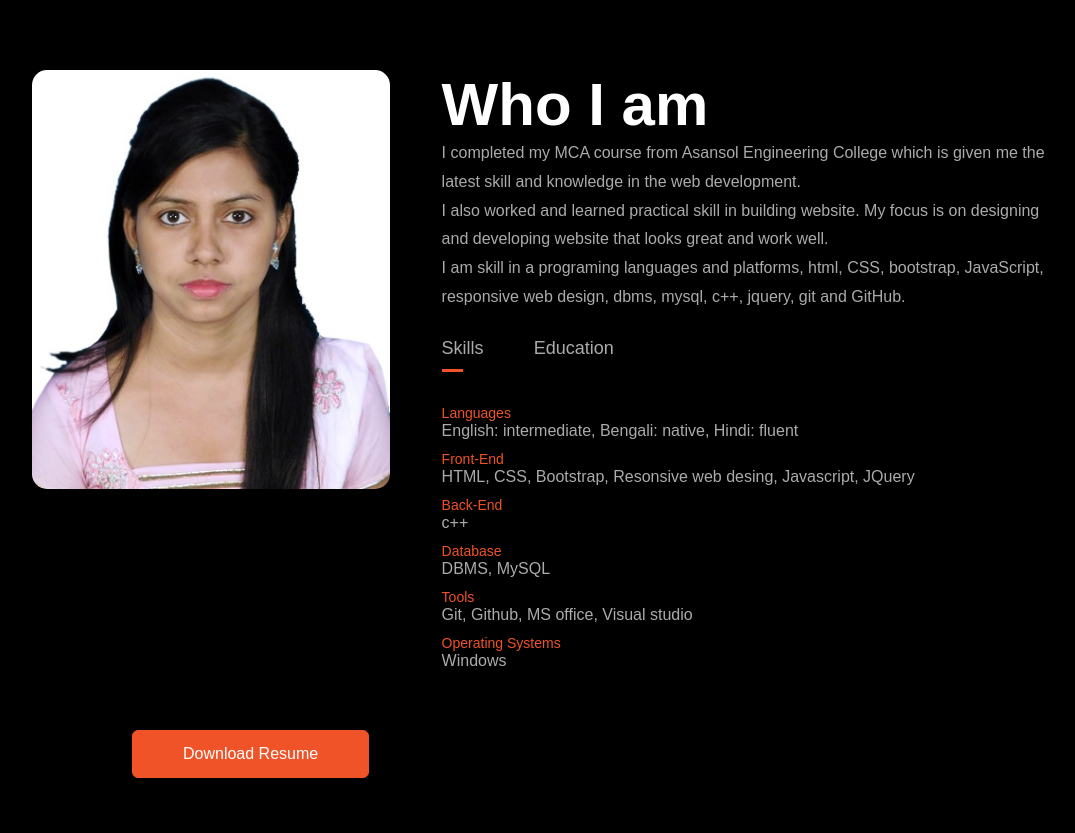
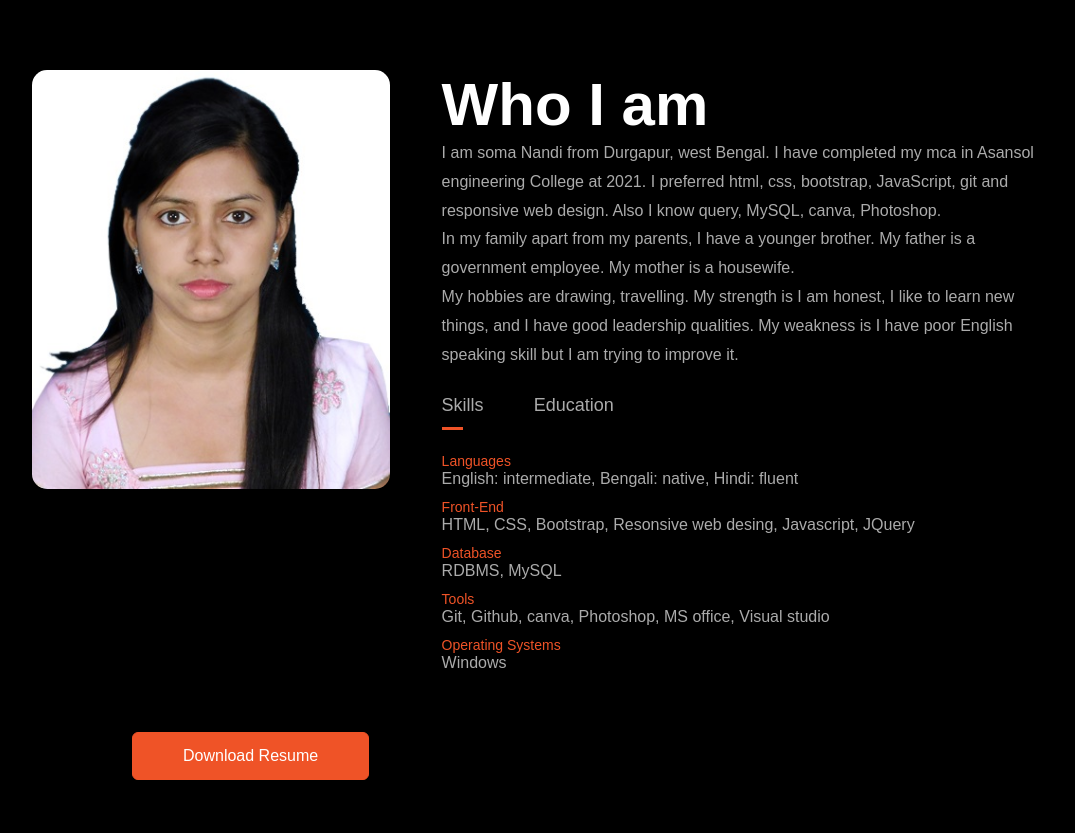
Before and after one commit to somanandi/portfolio, a plain HTML site: page index.html in a window 1280 px wide. Shown: the part 820-1653 px from the top of the page, without its empty margins (96-1171 px from the left). Drawn offline with Linux system fonts and the light colour scheme.

Commit message:
change cv

```diff
--- a/index.html
+++ b/index.html
@@ -41,9 +41,12 @@
                 </div>
                 <div class="abt-col-2">
                     <h1 class="sub-header">Who I am</h1>
-                    <p>I completed my MCA course from Asansol Engineering College which is given me the latest skill and knowledge in the web development.<br>
-                        I also worked and learned practical skill in building website. My focus is on designing and developing website that looks great and work well.<br>
-                        I am skill in a programing languages and platforms, html, CSS, bootstrap, JavaScript, responsive web design, dbms, mysql, c++, jquery, git and GitHub.
+                    <p>I am soma Nandi from Durgapur, west Bengal. I have completed my mca in Asansol engineering College at 2021.
+                        I preferred html, css, bootstrap, JavaScript, git and responsive web design. Also I know query, MySQL, canva, Photoshop.<br>
+                        In my family apart from my parents, I have a younger brother. My father is a government employee. My mother is a housewife.<br>
+                        My hobbies are drawing, travelling.
+                        My strength is I am honest, I like to learn new things, and I have good leadership qualities.
+                        My weakness is I have poor English speaking skill but I am trying to improve it.
                     </p>
                     <div class="tabs">
                         <p class="tab-links act-link" onclick="opentab('skills')">Skills</p>
@@ -53,9 +56,8 @@
                         <ul>
                             <li><span>Languages</span><br/>English: intermediate, Bengali: native, Hindi: fluent</li>
                             <li><span>Front-End</span><br/> HTML, CSS, Bootstrap, Resonsive web desing, Javascript, JQuery</li>
-                            <li><span>Back-End</span><br/>c++</li>
-                            <li><span>Database</span><br/>DBMS, MySQL</li>
-                            <li><span>Tools</span><br/>Git, Github, MS office, Visual studio</li>
+                            <li><span>Database</span><br/>RDBMS, MySQL</li>
+                            <li><span>Tools</span><br/>Git, Github, canva, Photoshop, MS office, Visual studio</li>
                             <li><span>Operating Systems</span><br>Windows</li>
                         </ul>
                     </div>
--- a/style.css
+++ b/style.css
@@ -123,7 +123,7 @@ nav .fa-solid {
 
 .tabs {
     display: flex;
-    margin: 20px 0 40px;
+    margin: 20px 0 30px;
 }
 
 .tab-links {
```
Also changed, not shown: images/pf.png (deleted), 1 other file.
